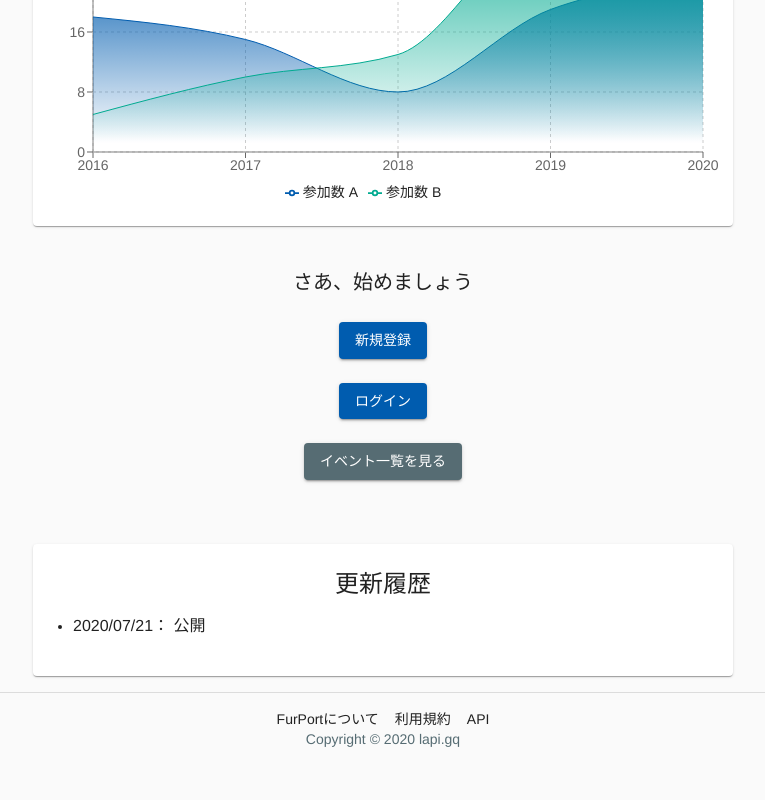
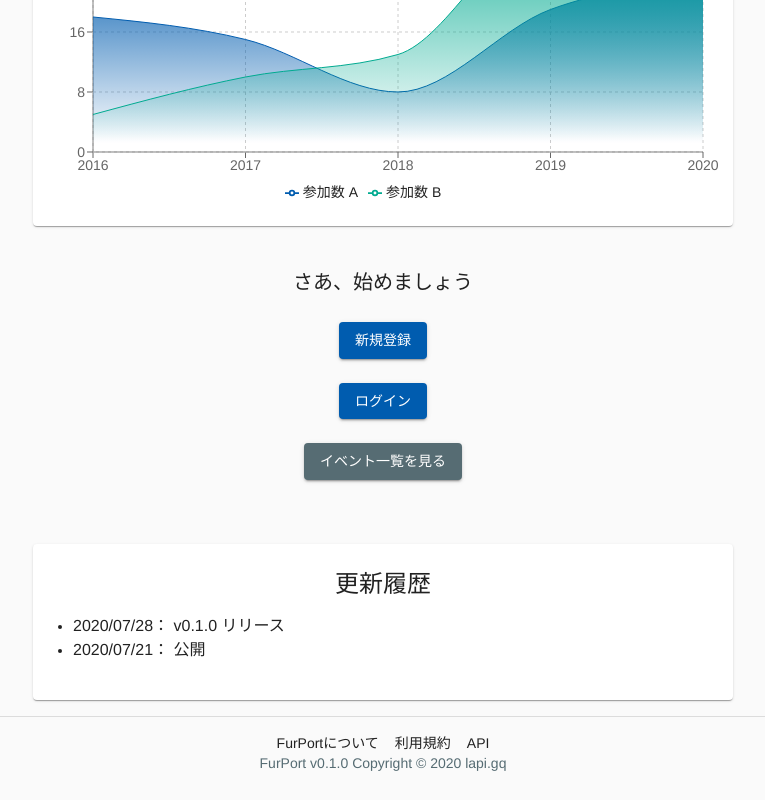
Before and after one commit to lapi-hotel-group/furport-front, a React (Create React App) app: page / in a window 1280 px wide. Shown: the part 1591-2391 px from the top of the page, without its empty margins (377-1142 px from the left). Before the commit the page ends 2367 px from the top, so only its background shows below. Built offline with nearby package versions, Linux system fonts and the light colour scheme; no server answers.

Commit message:
fix: update versioning

```diff
--- a/src/components/Footer/Footer.js
+++ b/src/components/Footer/Footer.js
@@ -51,7 +51,7 @@ const Footer = () => {
         </a>
       </Box>
       <Typography align="center" variant="body2" color="secondary">
-        Copyright © 2020 lapi.gq
+        FurPort v0.1.0 Copyright © 2020 lapi.gq
       </Typography>
     </footer>
   );
--- a/src/components/Home/ChangeLog.js
+++ b/src/components/Home/ChangeLog.js
@@ -26,6 +26,9 @@ const ChangeLog = (props) => {
           <Box align="left">
             <ul>
               <li>
+                <Typography>{t("2020/07/28： v0.1.0 リリース")}</Typography>
+              </li>
+              <li>
                 <Typography>{t("2020/07/21： 公開")}</Typography>
               </li>
             </ul>
```
